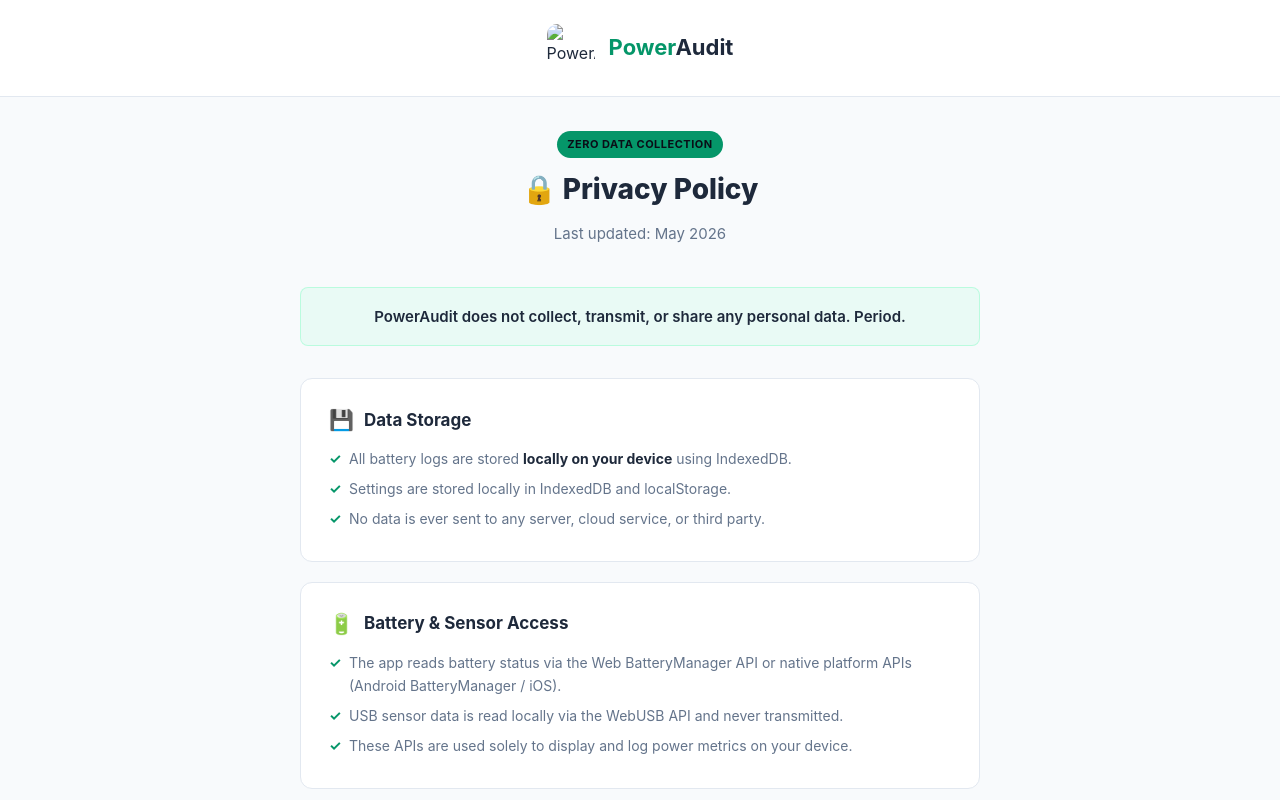
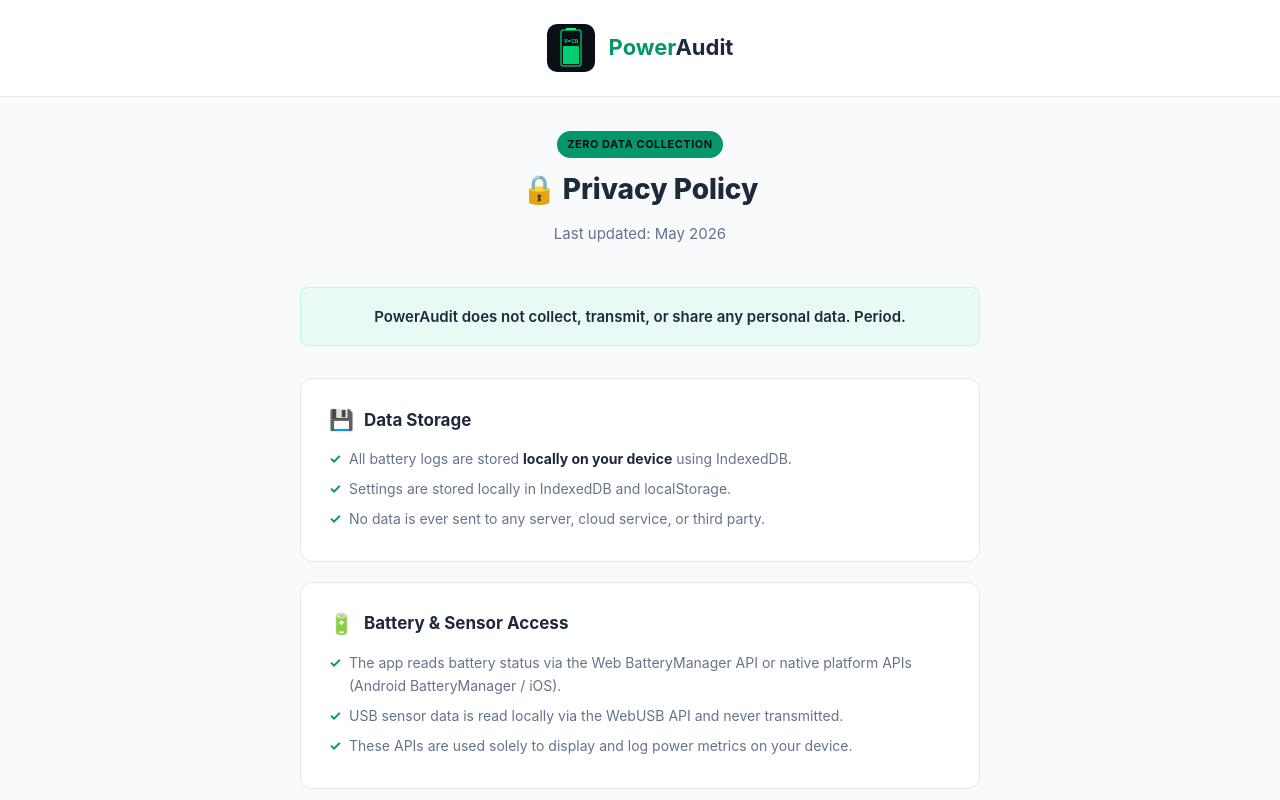
Before and after one commit to WanjohiSammy/Power-Monitor-Privacy, a plain HTML site: page docs/index.html in a window 1280 px wide. Shown: the top 800 px of the page. Drawn offline with Linux system fonts and the light colour scheme.

Commit message:
Add Icon

```diff
--- a/docs/index.html
+++ b/docs/index.html
@@ -197,7 +197,7 @@
 
   <div class="header">
     <div class="header-inner">
-      <img src="../icons/icon-192.png" alt="PowerAudit icon">
+      <img src="../icon-192.png" alt="PowerAudit icon">
       <h1><span>Power</span>Audit</h1>
     </div>
   </div>
```
Also changed, not shown: icon-192.png (added).
